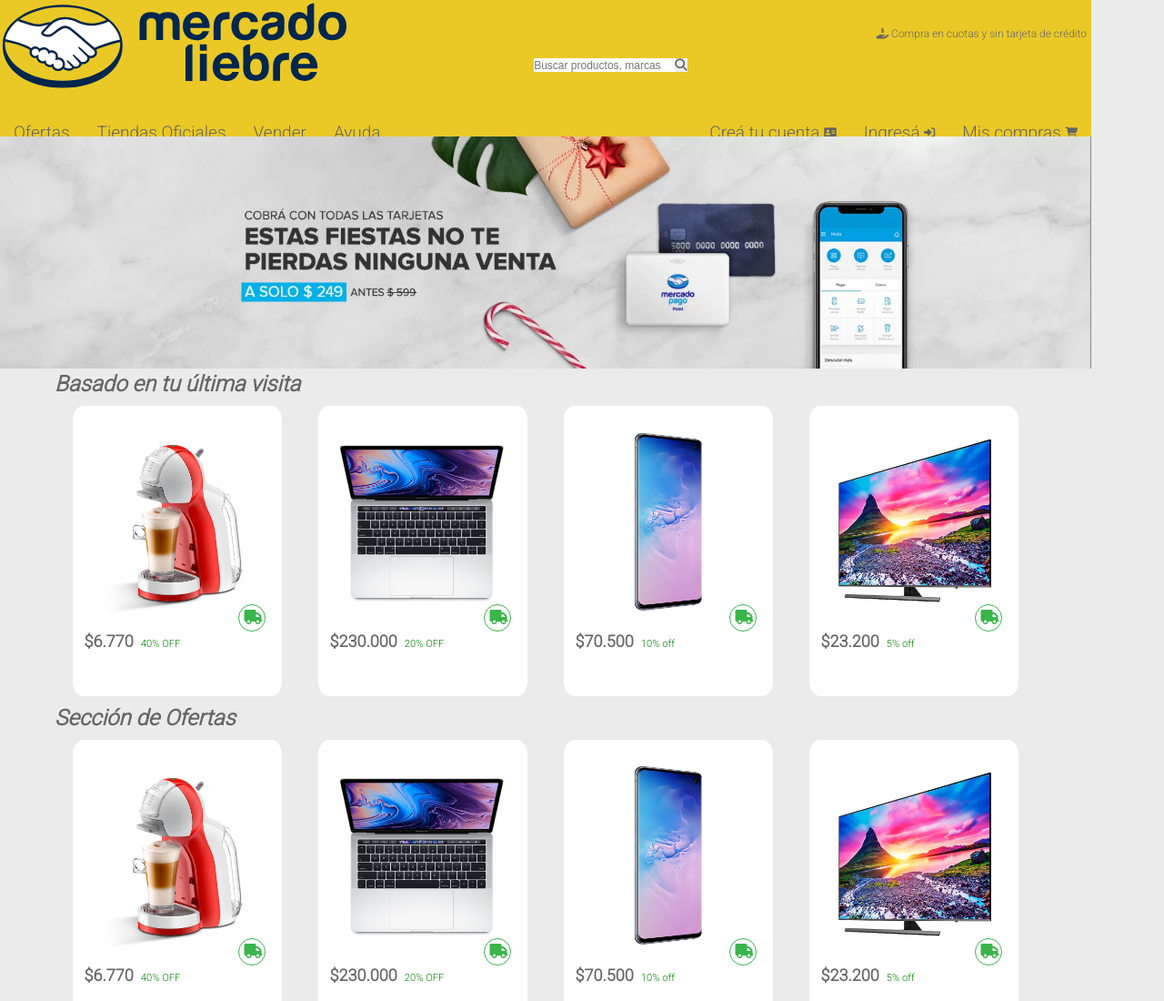
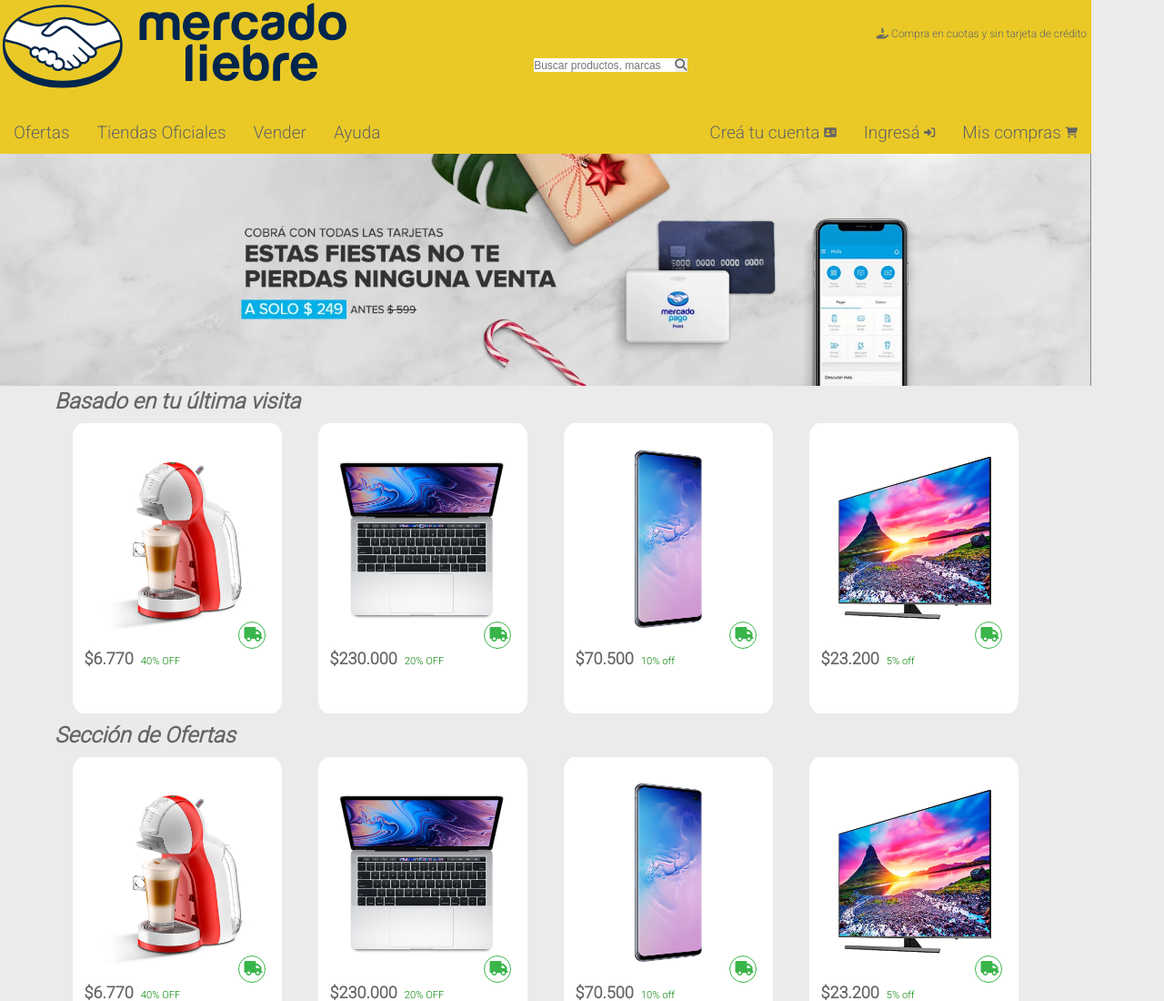
Before and after one commit to camilaar99/mercado_liebre, a website: page views/home.html in a window 1280 px wide. Shown: the top 1100 px of the page at 91% size. Drawn offline with Linux system fonts and the light colour scheme; files that its build step writes are made by us from their sources.

Commit message:
problema display solucionado

```diff
--- a/public/css/styles2.css
+++ b/public/css/styles2.css
@@ -54,7 +54,7 @@
 
 header {
     background-color: #EAC926;
-    height: 150px;
+    height: 120px;
 }
 
 .logo {
@@ -102,6 +102,11 @@
 
 }
 
+.contenedor-menu {
+    margin-top: 5px;
+    margin-bottom: 5px;
+}
+
 
 .burger-menu {
     display: flex;
@@ -114,6 +119,7 @@
     color: white;
     border-radius: 15%;
     height: 1.5rem;
+
 }
 
 .burger-menu i {
@@ -401,6 +407,9 @@
         display: block;
     }
 
+    header{
+        height: fit-content;
+    }
     header .logo {
         display: flex;
         justify-content: space-between;
@@ -459,6 +468,7 @@
         padding: 3px;
         font-style: normal;
         text-decoration: none;
+        margin-bottom: 5px;
         box-sizing: border-box;
 
     }
@@ -660,6 +670,9 @@
 }
 
 @media (min-width: 1200px) {
+    header{
+        height: fit-content;
+    }
 
     .login-box{
         height: fit-content;
@@ -679,7 +692,7 @@
 
     }
 
-    .logo .navbar {
+     .navbar {
         max-width: 1200px;
         margin: auto;
     }
```
